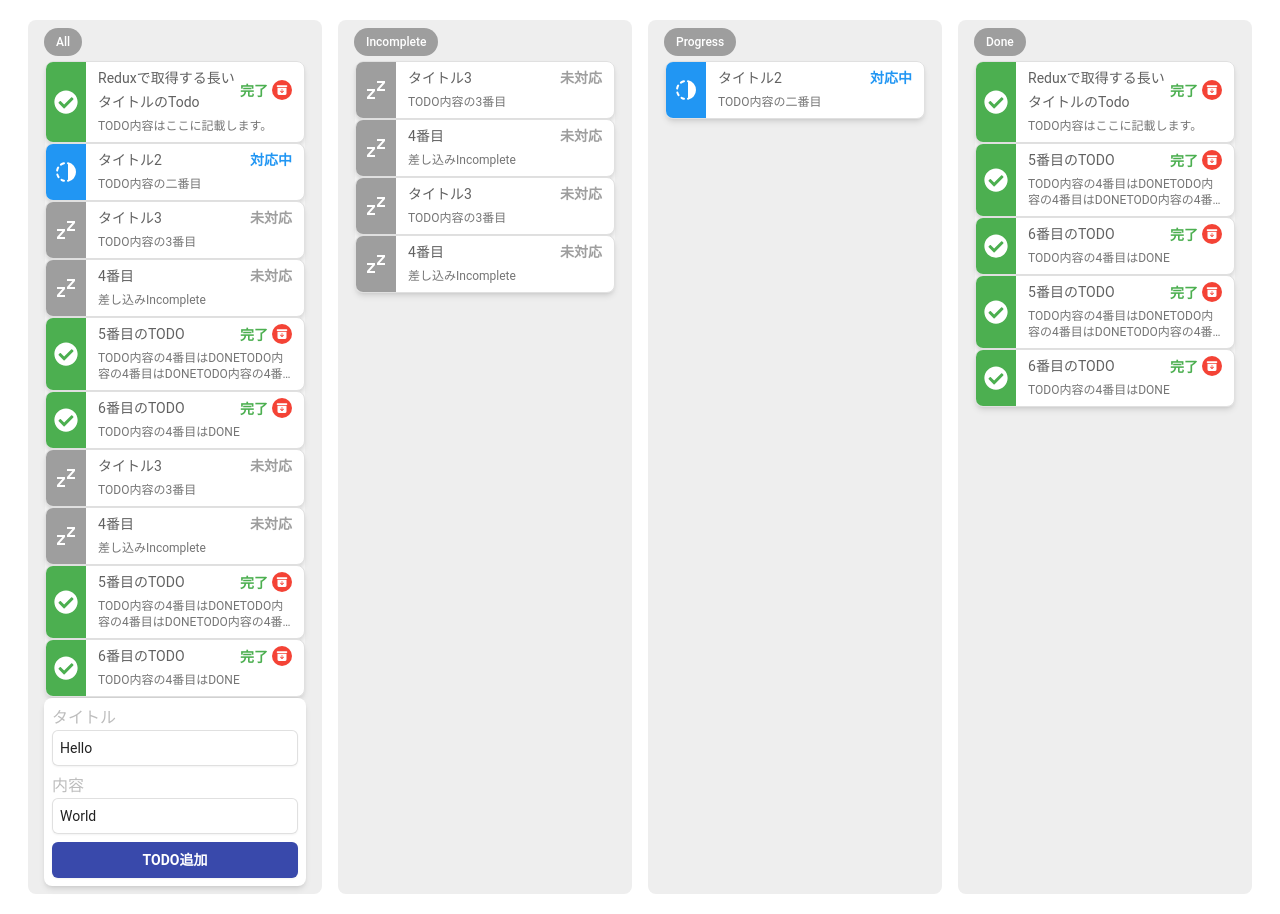
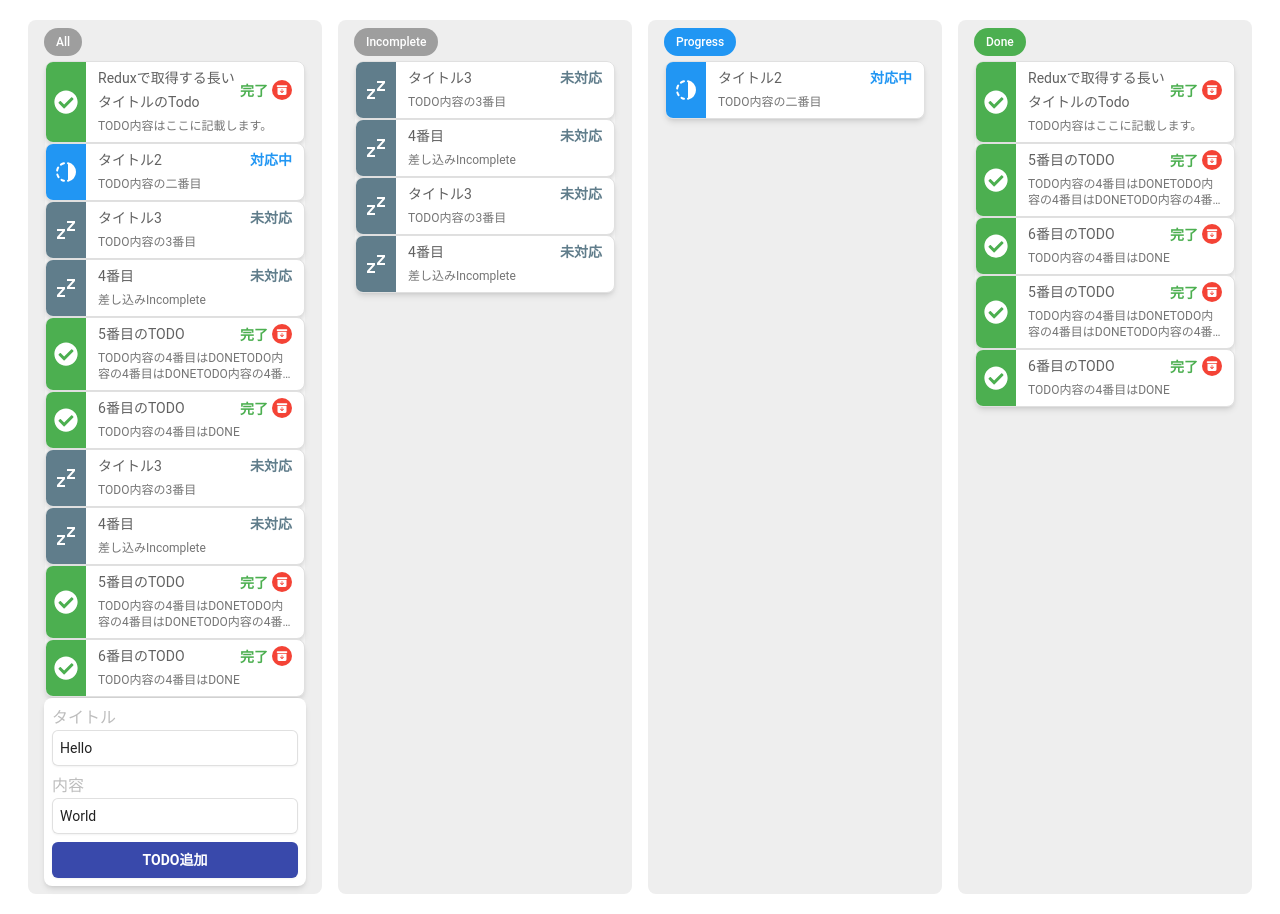
Before and after one commit to naitoyuma7110/trelloTodoApp, a Next.js app: page / in a window 1280 px wide. Built offline with nearby package versions, Linux system fonts and the light colour scheme.

Commit message:
[fix]状態TagをColmunに含める

```diff
--- a/src/features/todo/components/todoColmun.tsx
+++ b/src/features/todo/components/todoColmun.tsx
@@ -11,7 +11,26 @@ type TodoColmunProps = {
 const TodoColmun = (props: TodoColmunProps) => {
   const { setNodeRef } = useDroppable({ id: props.status })
 
+  let statusColor = 'gray'
+  switch (props.status) {
+    case 'Done':
+      statusColor = 'green'
+      break
+    case 'Progress':
+      statusColor = 'blue'
+      break
+    case 'Incomplete':
+      statusColor = 'gray'
+      break
+  }
+
   return (
+    <>
+      <span
+        className={`inline-flex items-center py-1.5 px-3 mb-1 rounded-full text-xs font-medium bg-${statusColor}-500 text-white`}
+      >
+        {props.status}
+      </span>
       <SortableContext id={props.status} items={props.todoList} strategy={rectSortingStrategy}>
         {/* paddingを付けて範囲を確保しないとDragイベント時にColumnIdが返らない */}
         <div ref={setNodeRef} className='border bg-gray-100 rounded-lg'>
@@ -20,6 +39,7 @@ const TodoColmun = (props: TodoColmunProps) => {
           ))}
         </div>
       </SortableContext>
+    </>
   )
 }
 
--- a/src/features/todo/components/todoItem.tsx
+++ b/src/features/todo/components/todoItem.tsx
@@ -36,8 +36,6 @@ const TodoItem = (props: TodoItemProps) => {
   let statusValues = {
     state: '',
     color: '',
-    textColor: '',
-    bgColor: '',
     iconDom: <></>,
   }
 
@@ -59,7 +57,7 @@ const TodoItem = (props: TodoItemProps) => {
       break
     case 'Incomplete':
       statusValues.state = '未対応'
-      statusValues.color = 'gray'
+      statusValues.color = 'blue-gray'
       statusValues.iconDom = <RiZzzFill className='w-6 h-6 text-white fill-current' />
       break
   }
--- a/src/features/todo/components/todoListForm.tsx
+++ b/src/features/todo/components/todoListForm.tsx
@@ -81,9 +81,6 @@ const TodoListForm = (): JSX.Element => {
     <>
       <div className={`grid grid-cols-${Statuses.length} grid-cols-4`}>
         <div className='mx-2 px-4 py-2 rounded-lg bg-gray-200 '>
-          <span className='inline-flex items-center py-1.5 px-3 mb-1 rounded-full text-xs font-medium bg-gray-500 text-white'>
-            All
-          </span>
           <TodoColmun status={'All'} todoList={todoItemList} />
           <TodoForm />
         </div>
@@ -99,9 +96,6 @@ const TodoListForm = (): JSX.Element => {
 
             return (
               <div key={status} className='mx-2 px-4 py-2 rounded-lg bg-gray-200'>
-                <span className='inline-flex items-center py-1.5 px-3 mb-1 rounded-full text-xs font-medium bg-gray-500 text-white'>
-                  {status}
-                </span>
                 <TodoColmun status={status} todoList={filteredTodoList} />
               </div>
             )
```
Lines whose indentation alone changed are shown as unchanged.
